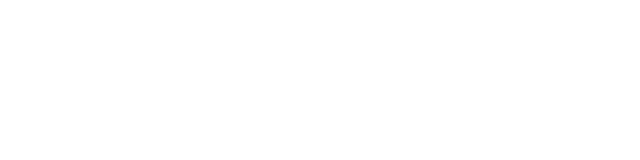
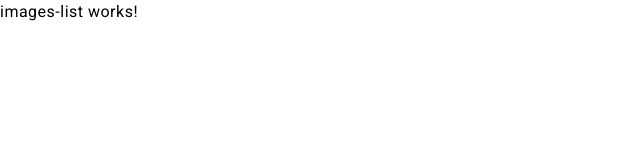
Before and after one commit to MarioHdzCtu/angular-registry-frontend, an Angular app: page /all in a window 1280 px wide. Before the commit this address led to /. Shown: the top 160 px of the page, without its empty margins (0-640 px from the left). Built offline with nearby package versions, Linux system fonts and the light colour scheme.

Commit message:
Add angular material and images list component

```diff
--- a/angular.json
+++ b/angular.json
@@ -27,6 +27,7 @@
               }
             ],
             "styles": [
+              "@angular/material/prebuilt-themes/azure-blue.css",
               "src/styles.css"
             ],
             "scripts": []
@@ -85,6 +86,7 @@
               }
             ],
             "styles": [
+              "@angular/material/prebuilt-themes/azure-blue.css",
               "src/styles.css"
             ],
             "scripts": []
--- a/package.json
+++ b/package.json
@@ -11,10 +11,12 @@
   "private": true,
   "dependencies": {
     "@angular/animations": "^18.2.0",
+    "@angular/cdk": "^18.2.14",
     "@angular/common": "^18.2.0",
     "@angular/compiler": "^18.2.0",
     "@angular/core": "^18.2.0",
     "@angular/forms": "^18.2.0",
+    "@angular/material": "^18.2.14",
     "@angular/platform-browser": "^18.2.0",
     "@angular/platform-browser-dynamic": "^18.2.0",
     "@angular/router": "^18.2.0",
--- a/src/app/app.config.ts
+++ b/src/app/app.config.ts
@@ -2,7 +2,8 @@
 import { provideRouter } from '@angular/router';
 
 import { routes } from './app.routes';
+import { provideAnimationsAsync } from '@angular/platform-browser/animations/async';
 
 export const appConfig: ApplicationConfig = {
-  providers: [provideZoneChangeDetection({ eventCoalescing: true }), provideRouter(routes)]
+  providers: [provideZoneChangeDetection({ eventCoalescing: true }), provideRouter(routes), provideAnimationsAsync()]
 };
--- a/src/app/app.routes.ts
+++ b/src/app/app.routes.ts
@@ -1,3 +1,6 @@
 import { Routes } from '@angular/router';
+import { ImagesListComponent } from './components/images-list/images-list.component';
 
-export const routes: Routes = [];
+export const routes: Routes = [
+    {path: 'all', component:ImagesListComponent}
+];
--- /dev/null
+++ b/src/app/components/images-list/images-list.component.html
@@ -0,0 +1 @@
+<p>images-list works!</p>
--- a/src/index.html
+++ b/src/index.html
@@ -6,8 +6,10 @@
   <base href="/">
   <meta name="viewport" content="width=device-width, initial-scale=1">
   <link rel="icon" type="image/x-icon" href="favicon.ico">
+  <link href="https://fonts.googleapis.com/css2?family=Roboto:wght@300;400;500&display=swap" rel="stylesheet">
+  <link href="https://fonts.googleapis.com/icon?family=Material+Icons" rel="stylesheet">
 </head>
-<body>
+<body class="mat-typography">
   <app-root></app-root>
 </body>
 </html>
--- a/src/styles.css
+++ b/src/styles.css
@@ -1 +1,4 @@
 /* You can add global styles to this file, and also import other style files */
+
+html, body { height: 100%; }
+body { margin: 0; font-family: Roboto, "Helvetica Neue", sans-serif; }
```
Also changed, not shown: src/app/components/images-list/images-list.component.ts (added, +15 -0 lines), src/app/components/images-list/images-list.component.css (added), 2 other files (tests, documents, lock files or other folders).
